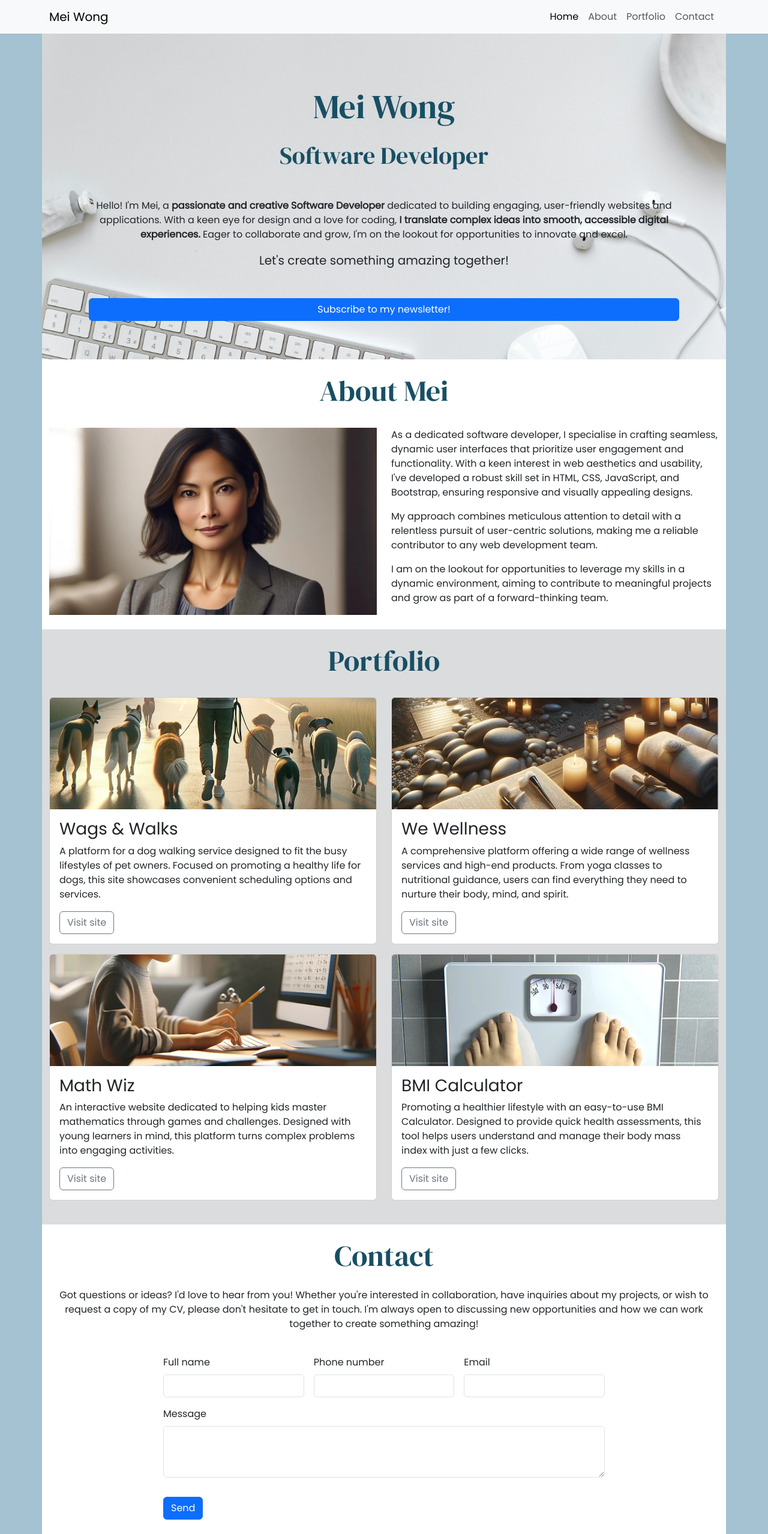
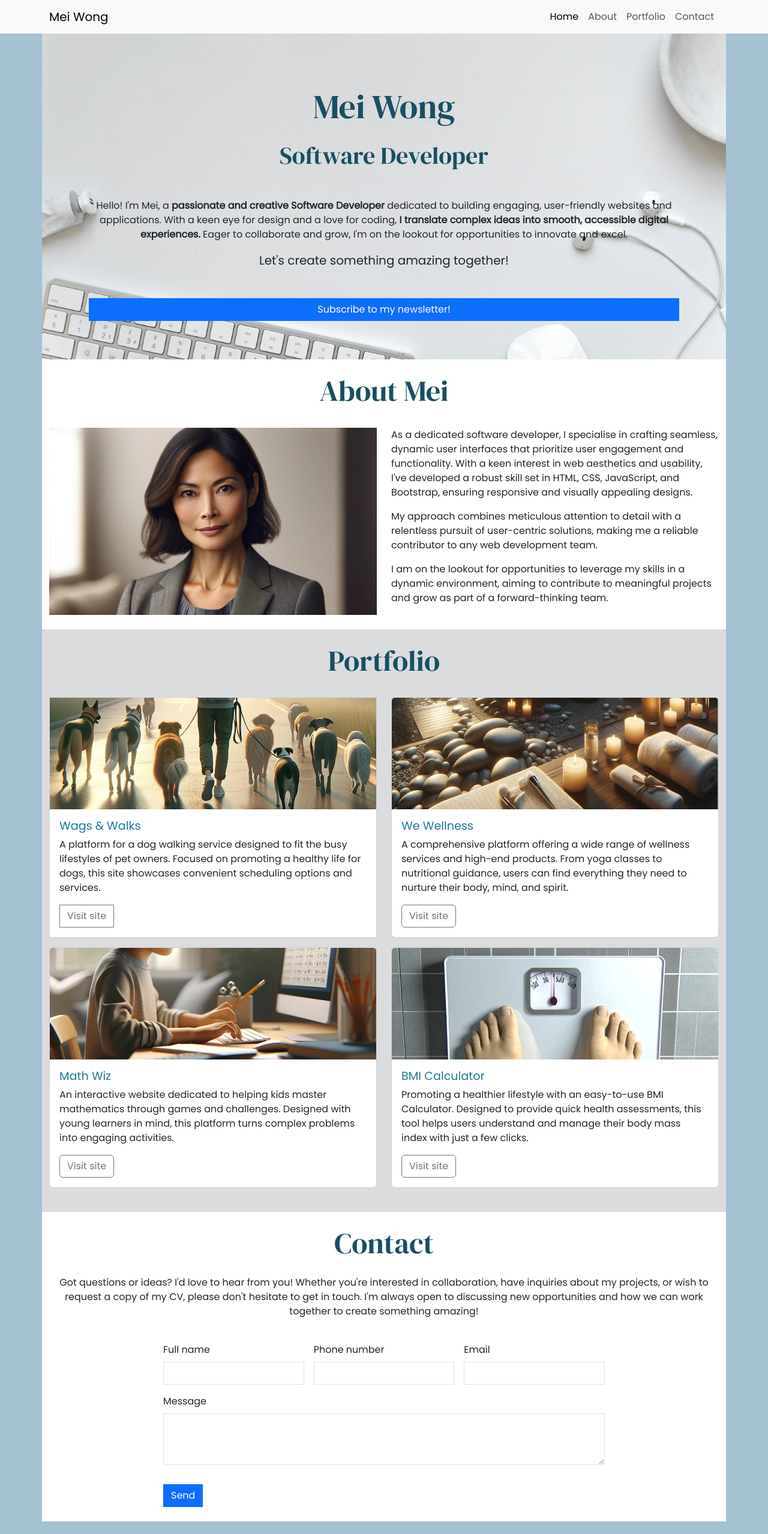
Before and after one commit to DR-developer98/About-Mei-CI-walkthrough-project, a plain HTML site: page index.html in a window 1280 px wide. Shown: the whole page at 60% size. After the commit the page ends 2536 px from the top, so only its background shows below. Drawn offline with nearby package versions, Linux system fonts and the light colour scheme.

Commit message:
Remove rounded corners

```diff
--- a/assets/css/style.css
+++ b/assets/css/style.css
@@ -29,6 +29,10 @@ h1, h2 {
     color: #184f63; /*dark blue*/
 }
 
+.sharp-corners, .sharp-corners * {
+    border-radius: 0;
+}
+
 /*About section*/
 
 #about {
@@ -41,8 +45,26 @@ h1, h2 {
     background-color: #dbdcde; /*light grey*/
 }
 
+#portfolio .card-title {
+    color: #1f7798;
+    font-size: 1.2rem;
+}
+
+#portfolio .btn-outline-secondary:hover {
+    color:#1f7798;
+}
+
+#portfolio .card-text {
+    min-height: 120px;
+}
 /*Contact section*/
 
 #contact {
     background-color: white;
 }
+
+@media screen and (min-width: 1200px) {
+    #portfolio .card-text {
+        min-height: auto;
+    }
+}
--- a/index.html
+++ b/index.html
@@ -63,7 +63,7 @@
                 <!-- mb-5 gives extra margin spacing under lead text -->
                 <p class="lead mb-5">Let's create something amazing together!</p>
             </div>
-            <button type="button" class="btn btn-primary" data-bs-toggle="modal" data-bs-target="#exampleModal">
+            <button type="button" class="btn btn-primary sharp-corners" data-bs-toggle="modal" data-bs-target="#exampleModal">
                 Subscribe to my newsletter!
             </button>
         </section>
@@ -115,7 +115,7 @@
                 </div>
                 <!-- cols for cards -->
                 <div class="col-12 col-md-6">
-                    <div class="card mb-3">
+                    <div class="card mb-3 sharp-corners">
                         <img src="assets/images/wags-and-walks.webp" class="card-img-top"
                             alt="A man walking several dogs early in the morning">
                         <div class="card-body">
@@ -185,7 +185,7 @@
 
     <!-- Contact section-->
 
-    <footer id="contact" class="container">
+    <footer id="contact" class="container sharp-corners">
         <div class="row justify-content-center">
             <div class="col-12 text-center my-4">
                 <h2 class="display-5">Contact</h2>
@@ -224,7 +224,7 @@
 
     <div class="modal fade" id="exampleModal" tabindex="-1" aria-labelledby="exampleModalLabel" aria-hidden="true">
         <div class="modal-dialog modal-lg">
-            <div class="modal-content">
+            <div class="modal-content sharp-corners">
                 <div class="modal-header">
                     <h1 class="modal-title fs-5" id="exampleModalLabel">Subscribe</h1>
                     <button type="button" class="btn-close" data-bs-dismiss="modal" aria-label="Close"></button>
```
